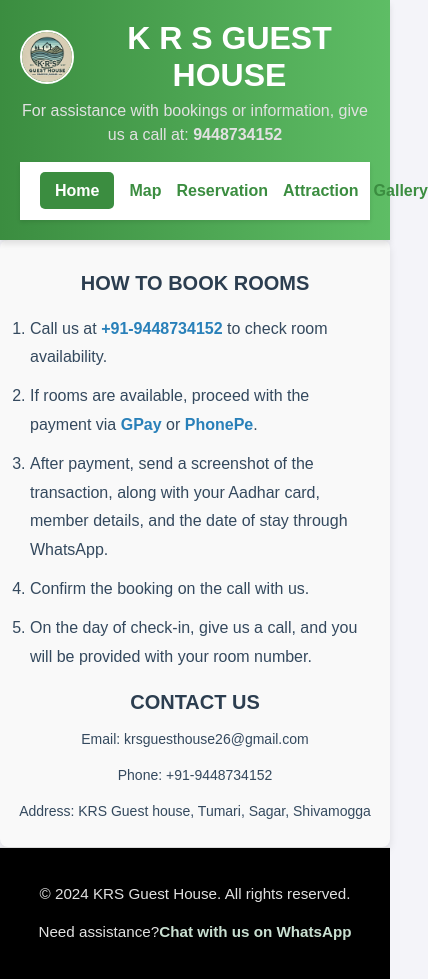
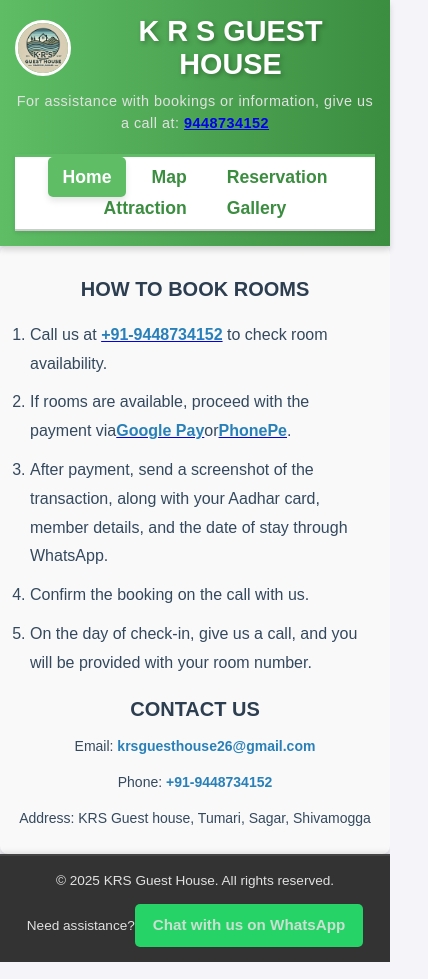
Before and after one commit to gohk007/krsguesthouse, a React (Create React App) app: page /contact in a window 390 px wide. Shown: the whole page, 428 px wide, since content can reach past the window. Built offline with nearby package versions, Linux system fonts and the light colour scheme.

Commit message:
nav bar changes

```diff
--- a/src/components/Contact.css
+++ b/src/components/Contact.css
@@ -1,5 +1,3 @@
-/* Contact.css */
-
 /* General Styling */
 .contact {
   font-family: Arial, sans-serif;
@@ -8,9 +6,9 @@
   background-color: #f9f9f9;
   border-radius: 8px;
   box-shadow: 0 4px 8px rgba(0, 0, 0, 0.1);
+  max-width: 800px;
 }
 
-  /* Section Title Styling */
 .contact h2 {
   color: #2c3e50;
   font-size: 24px;
@@ -20,9 +18,7 @@
   font-weight: bold;
 }
 
-  /* Styling for the Ordered List */
 .contact ol {
-    display: flow;
   text-align: left;
   margin: 20px 0;
   padding-left: 20px;
@@ -38,7 +34,6 @@
   color: #2980b9;
 }
 
-  /* Styling for Contact Info */
 .contact p {
   font-size: 16px;
   color: #34495e;
@@ -52,11 +47,12 @@
 .contact p a {
   color: #2980b9;
   text-decoration: none;
+  transition: all 0.3s ease;
 }
 
-  /* Hover Effects */
 .contact p a:hover {
   text-decoration: underline;
+  color: #1d67a1; /* Darker blue on hover */
 }
 
 /* Responsive Styling */
--- a/src/components/Contact.js
+++ b/src/components/Contact.js
@@ -5,16 +5,20 @@ const Contact = () => (
   <section className="contact">
     <h2>How to Book Rooms</h2>
     <ol>
-      <li>Call us at <strong>+91-9448734152</strong> to check room availability.</li>
-      <li>If rooms are available, proceed with the payment via <strong>GPay</strong> or <strong>PhonePe</strong>.</li>
+      <li>Call us at <a href="tel:+919448734152"><strong>+91-9448734152</strong></a> to check room availability.</li>
+      <li>If rooms are available, proceed with the payment via
+        <a href="https://payments.google.com" target="_blank" rel="noopener noreferrer"><strong>Google Pay</strong></a>
+        or
+        <a  href="https://www.phonepe.com/" target="_blank" rel="noopener noreferrer"><strong>PhonePe</strong></a>.
+      </li>
       <li>After payment, send a screenshot of the transaction, along with your Aadhar card, member details, and the date of stay through WhatsApp.</li>
       <li>Confirm the booking on the call with us.</li>
       <li>On the day of check-in, give us a call, and you will be provided with your room number.</li>
     </ol>
 
     <h2>Contact Us</h2>
-    <p>Email: krsguesthouse26@gmail.com</p>
-    <p>Phone: +91-9448734152</p>
+    <p>Email: <a href="mailto:krsguesthouse26@gmail.com"><strong>krsguesthouse26@gmail.com</strong></a></p>
+    <p>Phone: <a href="tel:+919448734152"><strong>+91-9448734152</strong></a></p>
     <p>Address: KRS Guest house, Tumari, Sagar, Shivamogga</p>
   </section>
 );
--- a/src/components/Footer.css
+++ b/src/components/Footer.css
@@ -1,19 +1,55 @@
+/* General Footer Styling */
 .footer {
-    text-align: center;
-    background-color: black;
-    padding: 20px 10px;
-    font-size: 1rem;
-    color: #555;
-    border-top: 1px solid #ddd;
+  text-align: center;
+  background-color: #333; /* Dark background */
+  color: #fff;
+  padding: 15px 20px; /* Reduced padding for compactness */
+  font-size: 0.9rem; /* Slightly smaller font size for better fitting */
+  border-top: 2px solid #444; /* Lighter border at the top */
+  box-shadow: 0px -2px 5px rgba(0, 0, 0, 0.1); /* Subtle shadow */
+  min-height: 60px; /* Ensures it doesn't stretch too much */
+}
+
+/* Footer Text */
+.footer p {
+  margin: 5px 0; /* Reduced margin to save space */
+}
+
+/* Footer Links */
+.footer a {
+  color: #c9dfd1; /* WhatsApp Green Color */
+  text-decoration: none;
+  font-weight: bold;
+  transition: all 0.3s ease;
+  padding: 8px 16px;
+  border-radius: 5px;
+  background-color: #25d366; /* WhatsApp Green */
+  margin-top: 10px;
+  display: inline-block;
+  font-size: 1rem; /* Slightly smaller font size */
+}
+
+/* Footer Links Hover Effect */
+.footer a:hover {
+  color: #fff;
+  background-color: #128c7e; /* Darker WhatsApp Green */
+  box-shadow: 0px 2px 5px rgba(0, 0, 0, 0.1); /* Subtle shadow on hover */
+}
+
+/* Mobile Responsiveness */
+@media (max-width: 768px) {
+  .footer {
+    padding: 10px 15px; /* Reduced padding for smaller screens */
+    font-size: 0.85rem; /* Smaller font size on mobile */
+  }
+
+  .footer p {
+    font-size: 0.85rem; /* Smaller text for better fitting */
   }
 
   .footer a {
-    color: #c9dfd1; /* WhatsApp green color */
-    text-decoration: none;
-    font-weight: bold;
-    transition: color 0.3s ease;
+    font-size: 0.95rem; /* Smaller button text */
+    padding: 10px 18px; /* More padding on mobile for better tap targets */
+    margin-top: 8px; /* Reduced margin for a more compact layout */
   }
-
-  .footer a:hover {
-    color: #67c11d; /* Darker WhatsApp green */
-  }
+}
--- a/src/components/Footer.js
+++ b/src/components/Footer.js
@@ -3,7 +3,7 @@ import "./Footer.css";
 
 const Footer = () => (
   <footer className="footer">
-    <p>© 2024 KRS Guest House. All rights reserved.</p>
+    <p>© 2025 KRS Guest House. All rights reserved.</p>
     <p>
       Need assistance?
       <a
--- a/src/components/Header.css
+++ b/src/components/Header.css
@@ -1,13 +1,18 @@
 /* General Styling */
 .header {
-  background: linear-gradient(90deg, #3b8d40, #5ebd65);
+  background: linear-gradient(90deg, #3b8d40, #5ebd65); /* Smooth gradient */
   color: white;
   padding: 20px;
   text-align: center;
   position: sticky;
   top: 0;
   z-index: 1000;
-  box-shadow: 0px 4px 6px rgba(0, 0, 0, 0.1);
+  box-shadow: 0px 4px 6px rgba(0, 0, 0, 0.15);
+  transition: background-color 0.3s ease-in-out;
+}
+
+.header:hover {
+  background: linear-gradient(90deg, #5ebd65, #3b8d40);
 }
 
 .logo-title {
@@ -18,33 +23,46 @@
 }
 
 .krs-logo {
-  width: 50px;
-  height: 50px;
+  width: 60px;
+  height: 60px;
   border-radius: 50%;
-  border: 2px solid white;
+  border: 3px solid white;
   background-color: white;
-  object-fit: cover;  /* Ensures proper scaling */
+  object-fit: cover;
+  transition: transform 0.3s ease;
+}
+
+.krs-logo:hover {
+  transform: scale(1.1); /* Scale logo on hover */
 }
 
 .header h1 {
   margin: 0;
-  font-size: 2rem;
+  font-size: 2.5rem;
   font-weight: bold;
+  color: white;
+  text-shadow: 2px 2px 5px rgba(0, 0, 0, 0.3); /* Depth effect */
 }
 
 .header p {
-  margin: 5px 0 15px;
-  font-size: 1rem;
+  margin: 10px 0 20px;
+  font-size: 1.1rem;
+  font-weight: 300;
+  letter-spacing: 0.5px;
 }
 
 /* Navbar Styling */
 .nav-bar {
   display: flex;
-  justify-content: space-between;
-  align-items: center;
+  justify-content: center; /* Center navbar items */
+  align-items: center; /* Center nav items */
   background-color: white;
   box-shadow: 0 2px 4px rgba(0, 0, 0, 0.1);
-  padding: 20px 20px;
+  padding: 12px 20px;
+  border-top: 3px solid #5ebd65;
+  border-bottom: 2px solid #ccc;
+  flex-wrap: wrap; /* Allow wrapping for mobile devices */
+  overflow: hidden; /* Prevent overflow on small screens */
 }
 
 .nav-bar ul {
@@ -52,23 +70,26 @@
   margin: 0;
   padding: 0;
   display: flex;
-  gap: 15px;
+  gap: 20px;
+  justify-content: center;
 }
 
 .nav-bar li {
-  display: inline;
+  display: inline-block; /* Ensures horizontal layout */
 }
 
 .nav-bar a {
   text-decoration: none;
   color: #3b8d40;
   font-weight: bold;
-  font-size: 1rem;
-  transition: color 0.3s ease;
+  font-size: 1.1rem;
+  padding: 12px 20px;
+  transition: color 0.3s ease, transform 0.2s ease;
 }
 
 .nav-bar a:hover {
   color: #0056b3;
+  transform: translateY(-3px); /* Lift effect */
 }
 
 /* Active Link Styling */
@@ -77,4 +98,81 @@
   color: white;
   padding: 10px 15px;
   border-radius: 5px;
+  box-shadow: 0 4px 6px rgba(0, 0, 0, 0.1);
 }
+
+.nav-bar a.active {
+  background-color: #5ebd65; /* Brighter active link */
+}
+
+/* Mobile-Friendly Adjustments */
+@media (max-width: 768px) {
+  /* General Header Adjustments for Mobile */
+  .header {
+    padding: 15px;
+  }
+
+  .logo-title {
+    flex-direction: row; /* Horizontally align logo and title */
+    margin-bottom: 10px;
+  }
+
+  .krs-logo {
+    width: 50px;
+    height: 50px;
+  }
+
+  .header h1 {
+    font-size: 2rem;
+  }
+
+  .header p {
+    font-size: 1rem;
+  }
+
+  /* Navbar for Small Screens */
+  .nav-bar {
+    padding: 10px 15px;
+    flex-wrap: wrap; /* Allow navbar to wrap on smaller screens */
+    justify-content: space-between; /* Distribute space evenly between links */
+  }
+
+  .nav-bar ul {
+    flex-direction: row; /* Keep items in a horizontal layout */
+    gap: 15px; /* Space between navbar items */
+    flex-wrap: wrap; /* Ensure items wrap if the screen is too narrow */
+    justify-content: center; /* Center navbar items */
+  }
+
+  .nav-bar a {
+    font-size: 1.1rem;
+    padding: 12px 20px; /* Larger padding for easier clicking */
+    width: auto; /* Make width auto for horizontal alignment */
+    text-align: center;
+  }
+
+  .nav-bar a:hover {
+    color: #0056b3;
+    transform: translateY(-3px);
+  }
+}
+
+/* Extra Mobile Styling (For smaller screens like phones in portrait mode) */
+@media (max-width: 480px) {
+  .header h1 {
+    font-size: 1.8rem;
+  }
+
+  .header p {
+    font-size: 0.9rem;
+  }
+
+  .nav-bar ul {
+    gap: 10px;
+  }
+
+  .nav-bar a {
+    font-size: 1.1rem;
+    padding: 10px 15px;
+  }
+}
--- a/src/components/Header.js
+++ b/src/components/Header.js
@@ -16,7 +16,12 @@ const Header = () => {
           <img src="krs.png" alt="KRS Logo" className="krs-logo" />
           <h1>K R S GUEST HOUSE</h1>
         </div>
-        <p>For assistance with bookings or information, give us a call at: <strong>9448734152</strong></p>
+        <p>
+          For assistance with bookings or information, give us a call at:{" "}
+          <a href="tel:+9448734152" className="call-button">
+            <strong>9448734152</strong>
+          </a>
+        </p>
       </div>
       <nav className="nav-bar">
         <ul>
```
Also changed, not shown: src/logo.svg (deleted). Lines whose indentation alone changed are shown as unchanged.
